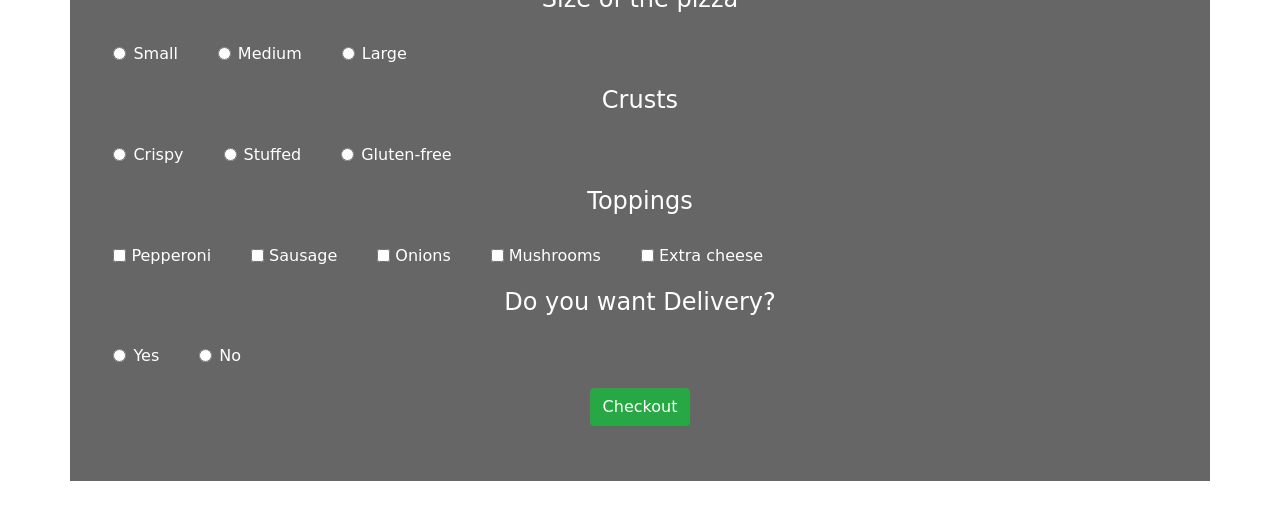
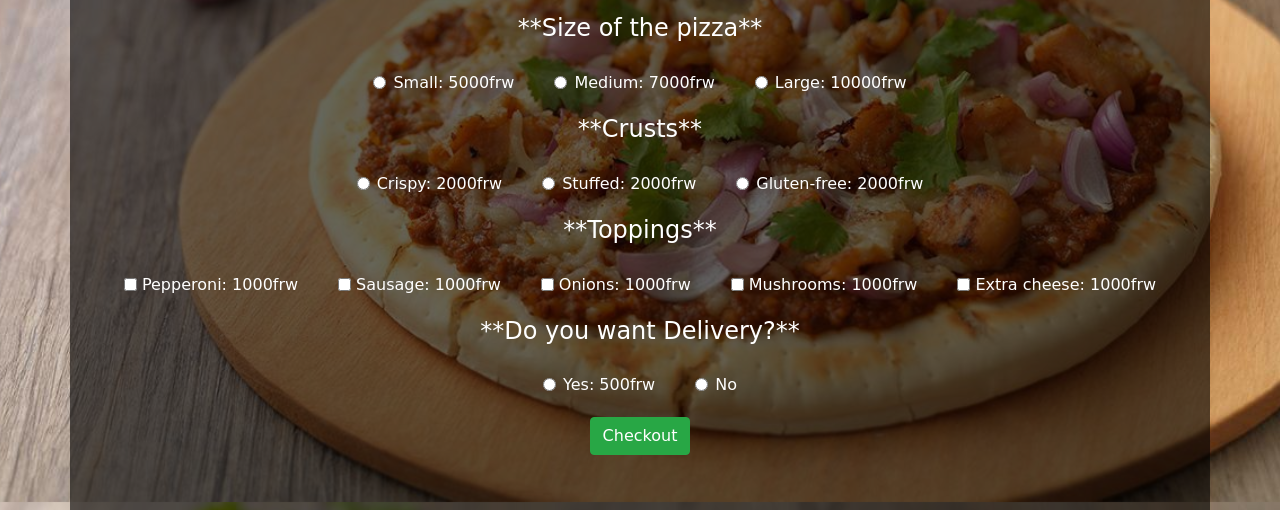
Before and after one commit to ktscates/online-pizza-delivery, a plain HTML site: page index.html in a window 1280 px wide. Shown: the part 298-808 px from the top of the page. Drawn offline with nearby package versions, Linux system fonts and the light colour scheme.

Commit message:
remove images
Delete unnecessary images and update index file

```diff
--- a/index.html
+++ b/index.html
@@ -13,6 +13,8 @@
 
     <link rel="stylesheet" type="text/css" href="css/styles.css">
 
+    <link href="https://fonts.googleapis.com/css" rel="stylesheet">
+
     <link rel="icon" type="image/png" href="img/logo.png">
 
     <script src="https://code.jquery.com/jquery-3.4.1.js" integrity="sha256-WpOohJOqMqqyKL9FccASB9O0KwACQJpFTUBLTYOVvVU="
@@ -25,12 +27,15 @@
 
 </head>
 
-<body>
+<body class="blurred" style="background-image:url(img/background2.jpg);background-size:cover;background-repeat:no-repeat;background-attachment:fixed">
+
     <div class="container">
 
-        <h1>Calvados - Pizzeria</h1>
+            <img src="img/logo.png" alt="logo">
 
-        <div class="row">
+        <h1>Welcome to Calvados - Pizzeria</h1>
+
+        <div class="row justify-content-center">
 
             <h2>Build Your Own Pizza</h2>
 
@@ -38,86 +43,86 @@
 
         <form>
 
-            <h4>Size of the pizza</h4>
+            <h4>**Size of the pizza**</h4>
 
-            <div class="row" id="pizzaSize">
+            <div class="row justify-content-center" id="pizzaSize">
 
                 <div class="form-check">
-                    <input class="form-check-input" type="radio" name="small" id="small" value="4500">
-                    <label class="form-check-label" for="exampleRadios1">Small</label>
+                    <input class="form-check-input" type="radio" name="small" id="small" value="5000">
+                    <label class="form-check-label" for="exampleRadios1">Small: 5000frw</label>
                 </div>
 
                 <div class="form-check">
                     <input class="form-check-input" type="radio" name="medium" id="medium" value="7000">
-                    <label class="form-check-label" for="exampleRadios1">Medium</label>
+                    <label class="form-check-label" for="exampleRadios1">Medium: 7000frw</label>
                 </div>
 
                 <div class="form-check">
                     <input class="form-check-input" type="radio" name="large" id="large" value="10000">
-                    <label class="form-check-label" for="exampleRadios1">Large</label>
+                    <label class="form-check-label" for="exampleRadios1">Large: 10000frw</label>
                 </div>
 
             </div>
 
-            <h4>Crusts</h4>
+            <h4>**Crusts**</h4>
 
-            <div class="row" id="pizzaCrust">
+            <div class="row justify-content-center" id="pizzaCrust">
 
                 <div class="form-check">
                     <input class="form-check-input" type="radio" name="crispy" id="crispy" value="2000">
-                    <label class="form-check-label" for="exampleRadios1">Crispy</label>
+                    <label class="form-check-label" for="exampleRadios1">Crispy: 2000frw</label>
                 </div>
 
                 <div class="form-check">
                     <input class="form-check-input" type="radio" name="stuffed" id="stuffed" value="2000">
-                    <label class="form-check-label" for="exampleRadios1">Stuffed</label>
+                    <label class="form-check-label" for="exampleRadios1">Stuffed: 2000frw</label>
                 </div>
 
                 <div class="form-check">
                     <input class="form-check-input" type="radio" name="gluten" id="gluten" value="2000">
-                    <label class="form-check-label" for="exampleRadios1">Gluten-free</label>
+                    <label class="form-check-label" for="exampleRadios1">Gluten-free: 2000frw</label>
                 </div>
 
             </div>
 
-            <h4>Toppings</h4>
+            <h4>**Toppings**</h4>
 
-            <div class="row" id="pizzaToppings">
+            <div class="row justify-content-center" id="pizzaToppings">
 
                 <div class="form-check form-check-inline">
                     <input class="form-check-input" type="checkbox" id="pepperoni" value="1000">
-                    <label class="form-check-label" for="inlineCheckbox1">Pepperoni</label>
+                    <label class="form-check-label" for="inlineCheckbox1">Pepperoni: 1000frw</label>
                 </div>
 
                 <div class="form-check form-check-inline">
                     <input class="form-check-input" type="checkbox" id="sausage" value="1000">
-                    <label class="form-check-label" for="inlineCheckbox1">Sausage</label>
+                    <label class="form-check-label" for="inlineCheckbox1">Sausage: 1000frw</label>
                 </div>
 
                 <div class="form-check form-check-inline">
                     <input class="form-check-input" type="checkbox" id="onions" value="1000">
-                    <label class="form-check-label" for="inlineCheckbox1">Onions</label>
+                    <label class="form-check-label" for="inlineCheckbox1">Onions: 1000frw</label>
                 </div>
 
                 <div class="form-check form-check-inline">
                     <input class="form-check-input" type="checkbox" id="mushrooms" value="1000">
-                    <label class="form-check-label" for="inlineCheckbox1">Mushrooms</label>
+                    <label class="form-check-label" for="inlineCheckbox1">Mushrooms: 1000frw</label>
                 </div>
 
                 <div class="form-check form-check-inline">
                     <input class="form-check-input" type="checkbox" id="cheese" value="1000">
-                    <label class="form-check-label" for="inlineCheckbox1">Extra cheese</label>
+                    <label class="form-check-label" for="inlineCheckbox1">Extra cheese: 1000frw</label>
                 </div>
 
             </div>
 
-            <h4>Do you want Delivery?</h4>
+            <h4>**Do you want Delivery?**</h4>
 
-            <div class="row">
+            <div class="row justify-content-center">
 
                 <div class="form-check">
                     <input class="form-check-input" type="radio" name="yes" id="yes" value="500">
-                    <label class="form-check-label" for="exampleRadios1">Yes</label>
+                    <label class="form-check-label" for="exampleRadios1">Yes: 500frw</label>
                 </div>
 
                 <div class="form-check">
@@ -131,7 +136,7 @@
 
         </form>
 
-        <div id="displayOrder">
+        <div class="justify-content-center" id="displayOrder">
             <p></p>
         </div>
 
```
Also changed, not shown: img/background1.jpg (deleted), img/background3.jpeg (deleted), img/capricciosa.jpg (deleted), img/chicago.jpeg (deleted), img/fromaggi.jpg (deleted), img/greek.webp (deleted), img/hawaii.jpg (deleted), img/margherita.webp (deleted), img/pepperoni.jpg (deleted), img/quatro.jpg (deleted), img/sicilian.webp (deleted), img/veggie.jpg (deleted).
